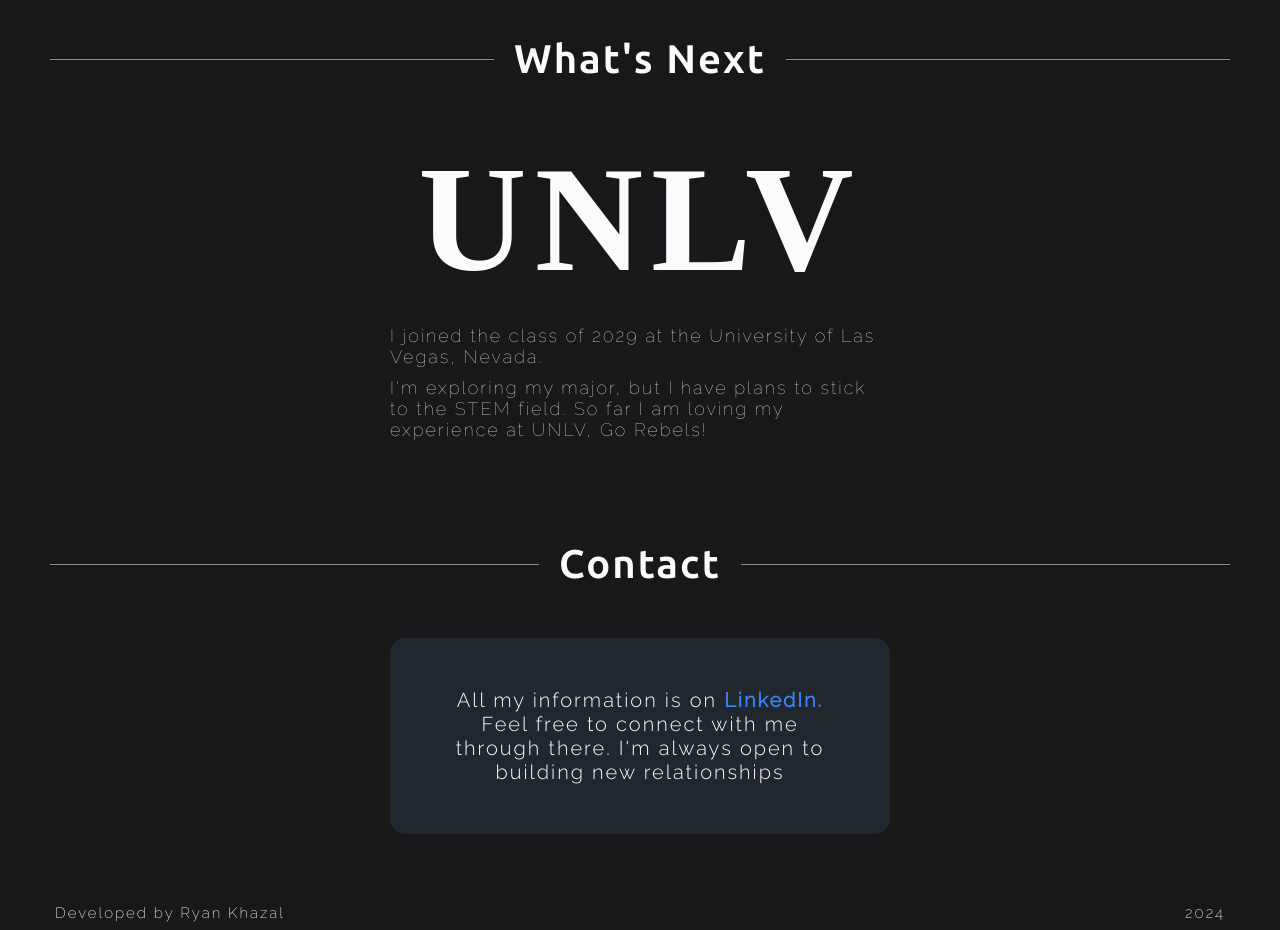
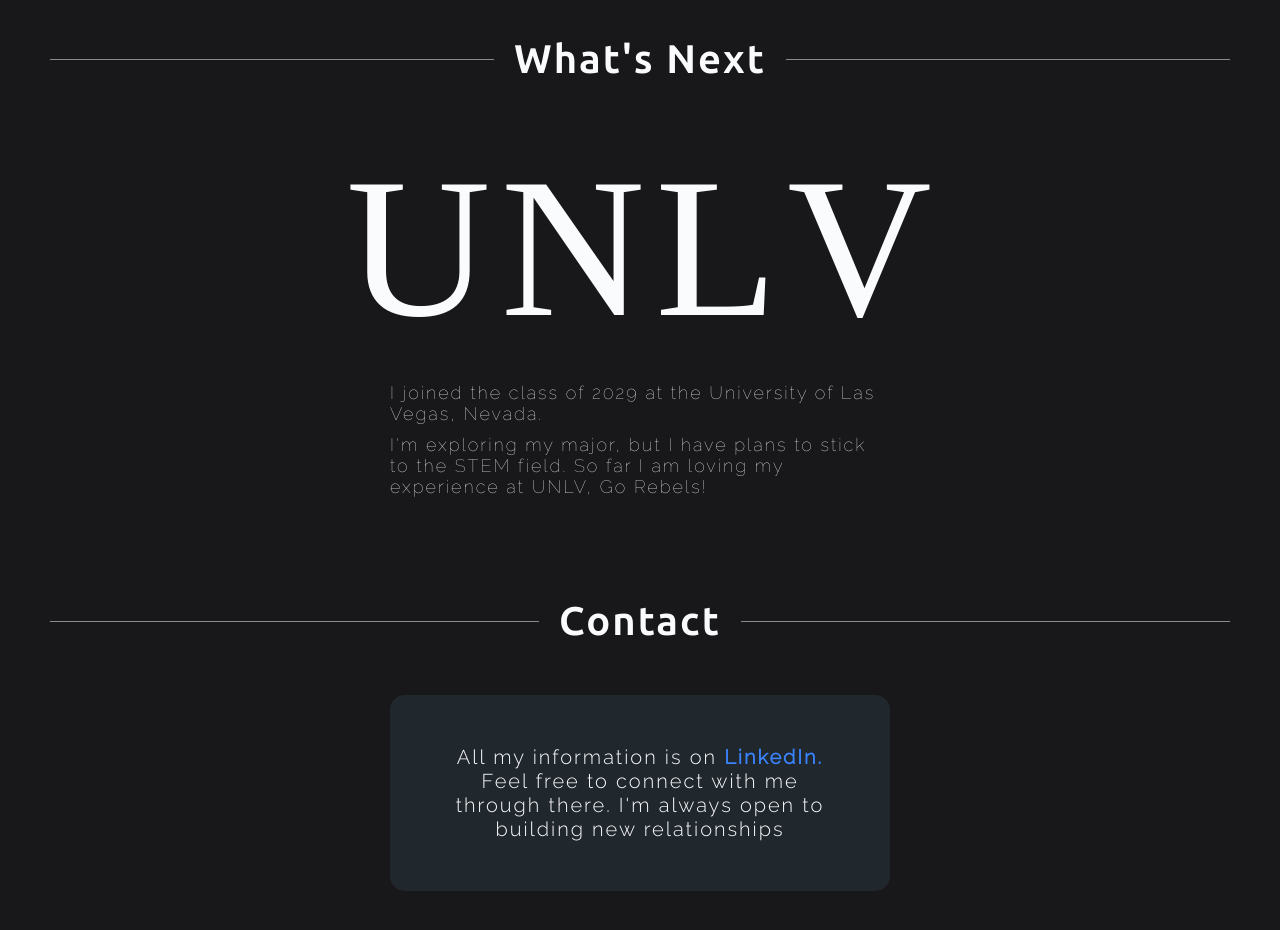
Before and after one commit to Bouderton/about-me, a React (Vite) app in the folder About-Me/: page / in a window 1280 px wide. Shown: the part 2120-3050 px from the top of the page. Built offline with nearby package versions, Linux system fonts and the light colour scheme.

Commit message:
motion UNLV letters

```diff
--- a/About-Me/src/components/Next/Next.css
+++ b/About-Me/src/components/Next/Next.css
@@ -42,9 +42,16 @@
   justify-content: center;
   max-width: 500px;
   margin: 0 auto;
-  font-size: 150px;
+  font-size: 200px;
   font-family: "RobotoSlab";
-  letter-spacing: 8px;
+  /* letter-spacing: 8px; */
+}
+
+.next__unlv-title-container {
+  display: flex;
+  flex-direction: row;
+  gap: 8px;
+  margin: 0 auto;
 }
 
 .next__unlv-text {
--- a/About-Me/src/components/Next/Next.jsx
+++ b/About-Me/src/components/Next/Next.jsx
@@ -35,7 +35,44 @@ const Next = ({ nextRef }) => {
       >
         <div className="next__unlv-container">
           {/* motion one letter at a time! */}
-          <h2 className="next__unlv">UNLV</h2>
+          <div className="next__unlv-title-container">
+            <motion.p
+              initial={{ opacity: 0, y: 50 }}
+              transition={{ delay: 0.75, duration: 1 }}
+              whileInView={{ opacity: 1, y: 0 }}
+              viewport={{ once: true }}
+              className="next__unlv"
+            >
+              U
+            </motion.p>
+            <motion.p
+              initial={{ opacity: 0, y: 50 }}
+              transition={{ delay: 1, duration: 1 }}
+              whileInView={{ opacity: 1, y: 0 }}
+              viewport={{ once: true }}
+              className="next__unlv"
+            >
+              N
+            </motion.p>
+            <motion.p
+              initial={{ opacity: 0, y: 50 }}
+              transition={{ delay: 1.25, duration: 1 }}
+              whileInView={{ opacity: 1, y: 0 }}
+              viewport={{ once: true }}
+              className="next__unlv"
+            >
+              L
+            </motion.p>
+            <motion.p
+              initial={{ opacity: 0, y: 50 }}
+              transition={{ delay: 1.5, duration: 1 }}
+              whileInView={{ opacity: 1, y: 0 }}
+              viewport={{ once: true }}
+              className="next__unlv"
+            >
+              V
+            </motion.p>
+          </div>
           <div className="next__unlv-text-container">
             <p className="next__unlv-text">
               I joined the class of 2029 at the University of Las Vegas, Nevada.
```
